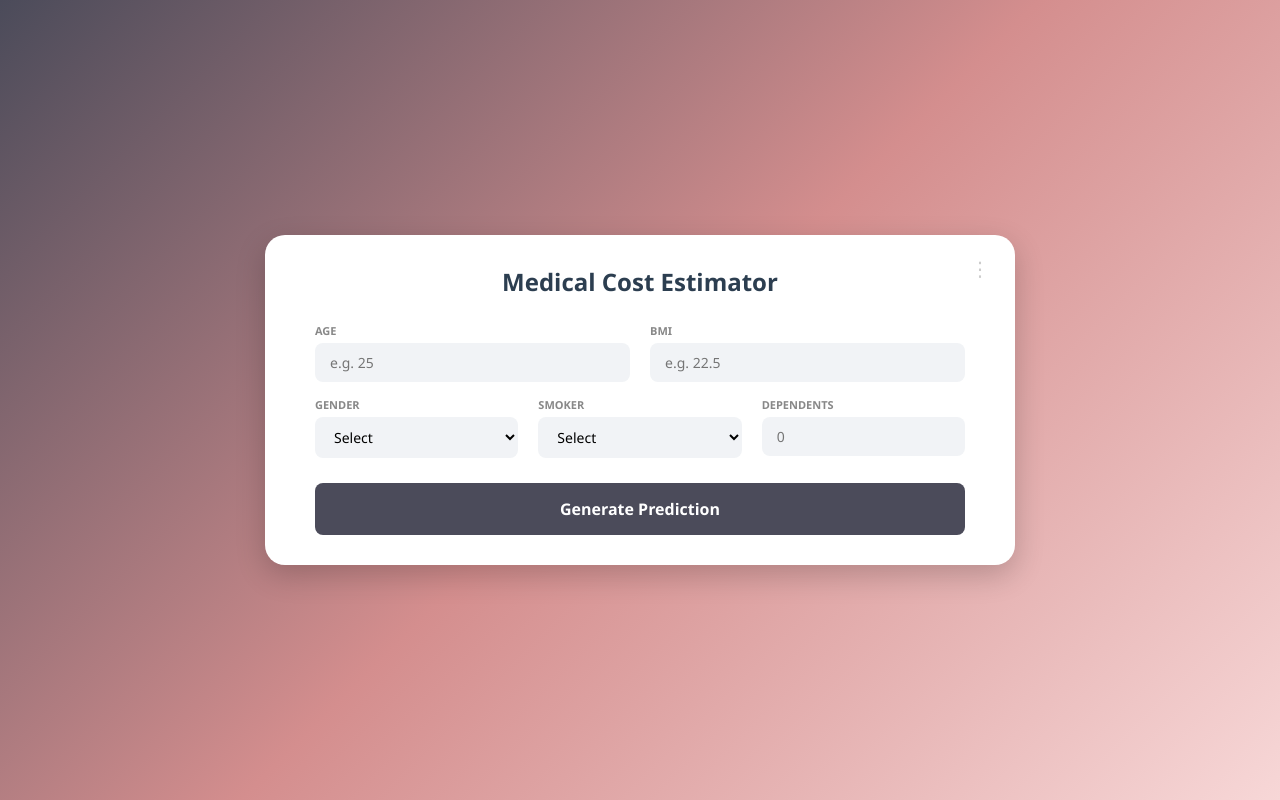
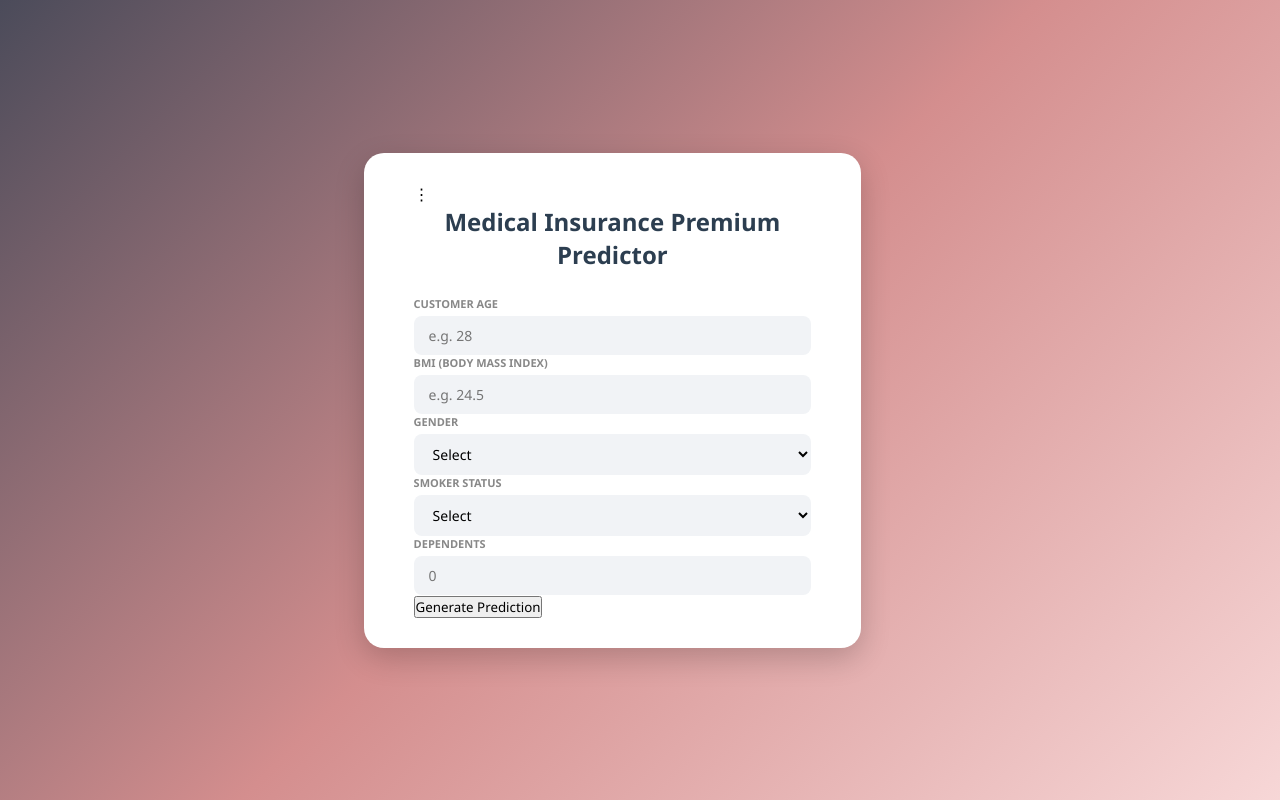
Before and after one commit to ud2330/Digitivity_solutions_pvt_limited, a Flask app: page / in a window 1280 px wide. Run offline with Flask 3, Linux system fonts and the light colour scheme.

Commit message:
Update index.html

```diff
--- a/templates/index.html
+++ b/templates/index.html
@@ -2,31 +2,27 @@
 <html lang="en">
 <head>
     <meta charset="UTF-8">
-    <meta name="viewport" content="width=device-width, initial-scale=1.0">
-    <title>Insurance Estimator</title>
+    <title>Medical Insurance Premium Predictor</title>
     <link rel="stylesheet" href="{{ url_for('static', filename='style.css') }}">
 </head>
 <body>
-    <div class="main-container">
-
+    <div class="container">
         <div class="card input-card">
-            <div class="dots">⋮</div>
-            <h1>Medical Cost Estimator</h1>
-
+            <div class="menu-dots">⋮</div>
+            <h1>Medical Insurance Premium Predictor</h1>
             <form action="/predict" method="post">
-                <div class="row">
-                    <div class="group">
-                        <label>Age</label>
-                        <input type="number" name="age" placeholder="e.g. 25" required>
+                <div class="form-row">
+                    <div class="field">
+                        <label>Customer Age</label>
+                        <input type="number" name="age" placeholder="e.g. 28" required>
                     </div>
-                    <div class="group">
-                        <label>BMI</label>
-                        <input type="number" step="0.1" name="bmi" placeholder="e.g. 22.5" required>
+                    <div class="field">
+                        <label>BMI (Body Mass Index)</label>
+                        <input type="number" step="0.1" name="bmi" placeholder="e.g. 24.5" required>
                     </div>
                 </div>
-
-                <div class="row">
-                    <div class="group">
+                <div class="form-row">
+                    <div class="field">
                         <label>Gender</label>
                         <select name="gender" required>
                             <option value="" disabled selected>Select</option>
@@ -34,21 +30,20 @@
                             <option value="0">Female</option>
                         </select>
                     </div>
-                    <div class="group">
-                        <label>Smoker</label>
+                    <div class="field">
+                        <label>Smoker Status</label>
                         <select name="smoker" required>
                             <option value="" disabled selected>Select</option>
                             <option value="1">Yes</option>
                             <option value="0">No</option>
                         </select>
                     </div>
-                    <div class="group">
+                    <div class="field">
                         <label>Dependents</label>
                         <input type="number" name="children" placeholder="0" required>
                     </div>
                 </div>
-
-                <button type="submit" class="calc-btn">Generate Prediction</button>
+                <button type="submit" class="main-btn">Generate Prediction</button>
             </form>
         </div>
 
@@ -56,9 +51,9 @@
         <div class="card result-card">
             <p>Estimated Annual Premium</p>
             <h2>{{ prediction_text }}</h2>
+            <a href="/" class="reset-btn">Calculate New Quote</a>
         </div>
         {% endif %}
-
     </div>
 </body>
 </html>
```
